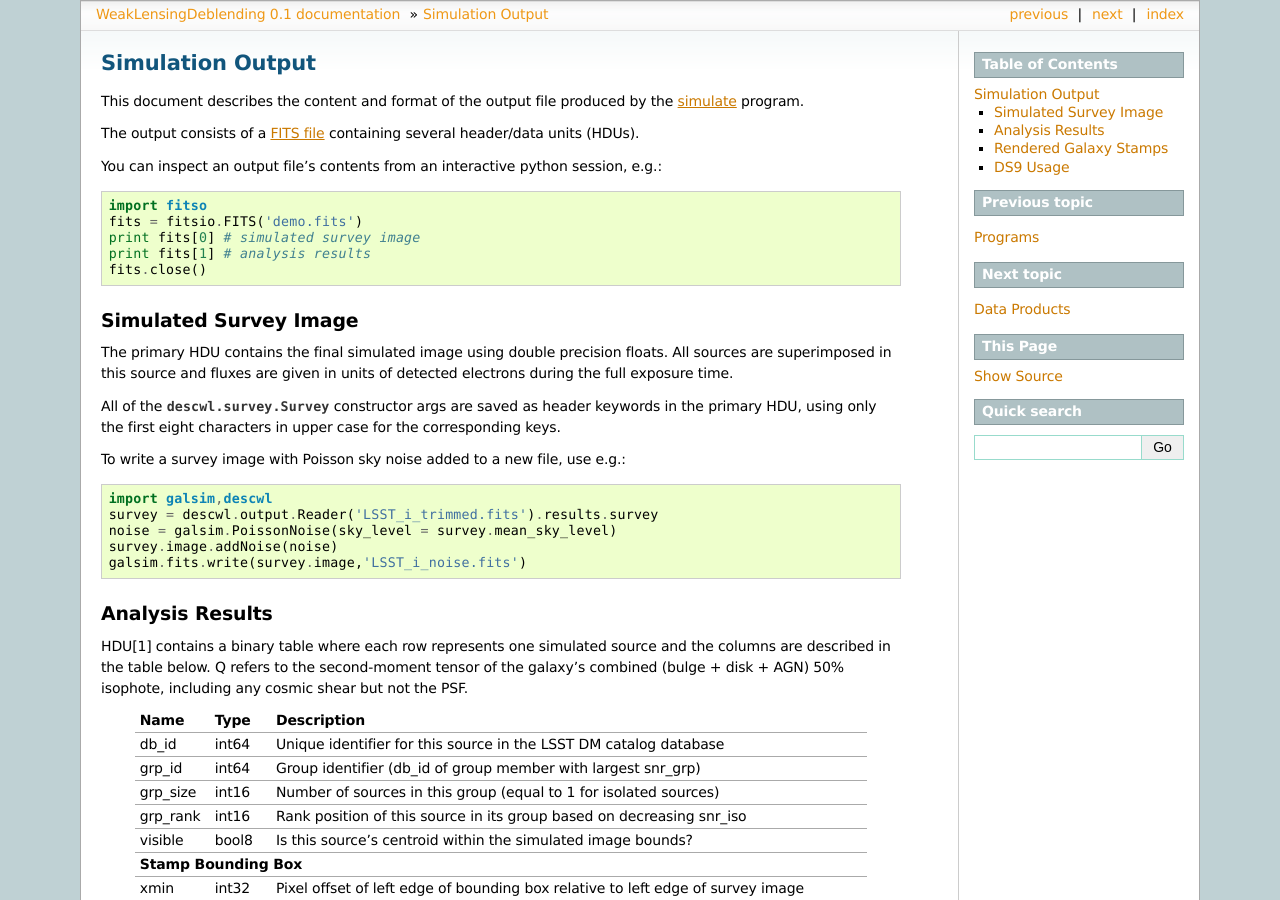
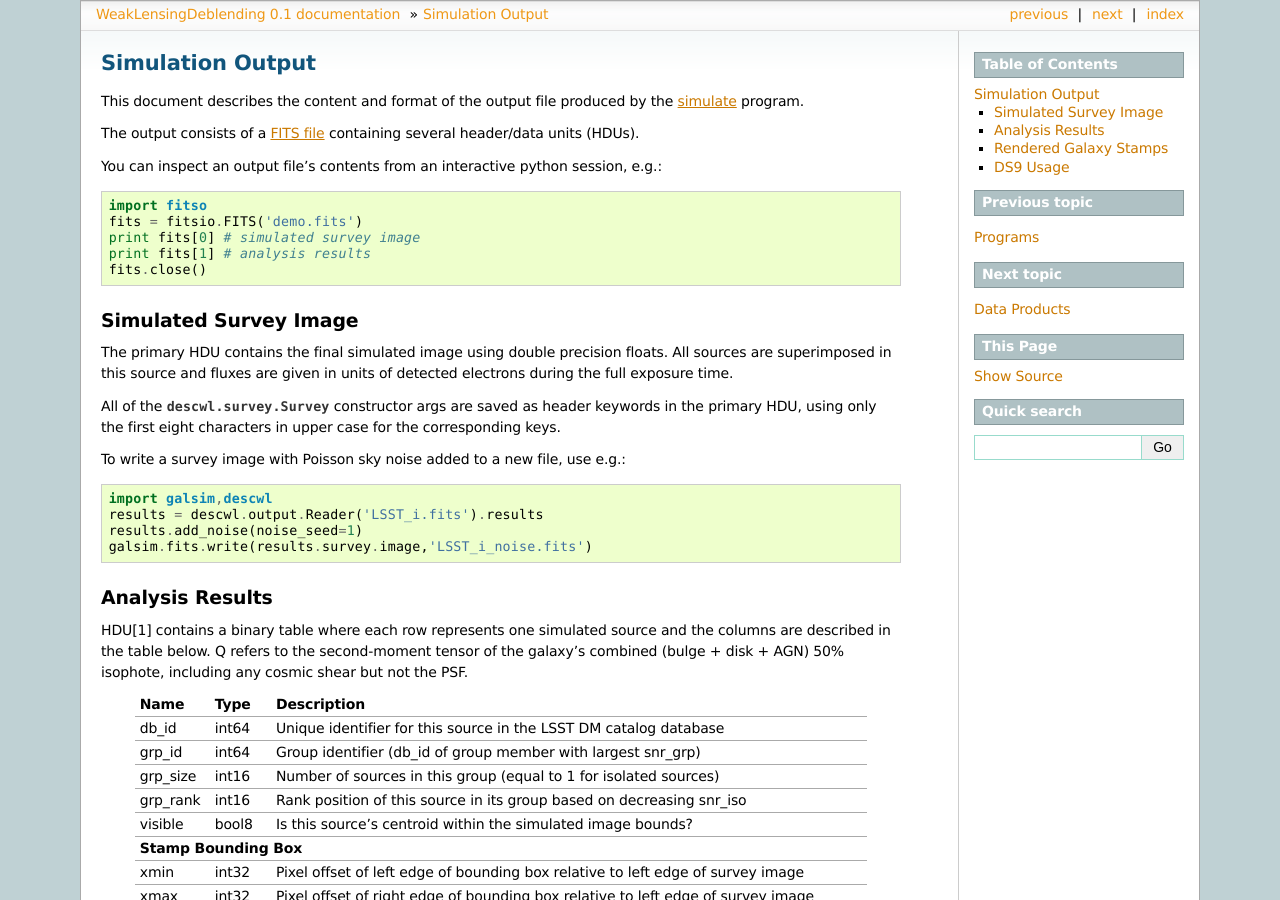
Before and after one commit to LSSTDESC/WeakLensingDeblending, a Sphinx documentation site: the page built from docs/output.rst, in a window 1280 px wide and 900 px high. Built offline with Sphinx 7.4.7, drawn with Linux system fonts in a browser that asks for light colours.

Commit message:
Update recipe for adding noise

```diff
--- a/docs/output.rst
+++ b/docs/output.rst
@@ -23,10 +23,9 @@ All of the :class:`descwl.survey.Survey` constructor args are saved as header ke
 To write a survey image with Poisson sky noise added to a new file, use e.g.::
 
 	import galsim,descwl
-	survey = descwl.output.Reader('LSST_i_trimmed.fits').results.survey
-	noise = galsim.PoissonNoise(sky_level = survey.mean_sky_level)
-	survey.image.addNoise(noise)
-	galsim.fits.write(survey.image,'LSST_i_noise.fits')
+	results = descwl.output.Reader('LSST_i.fits').results
+	results.add_noise(noise_seed=1)
+	galsim.fits.write(results.survey.image,'LSST_i_noise.fits')
 
 .. _analysis-results:
 
```
Also changed, not shown: 1 other file.
